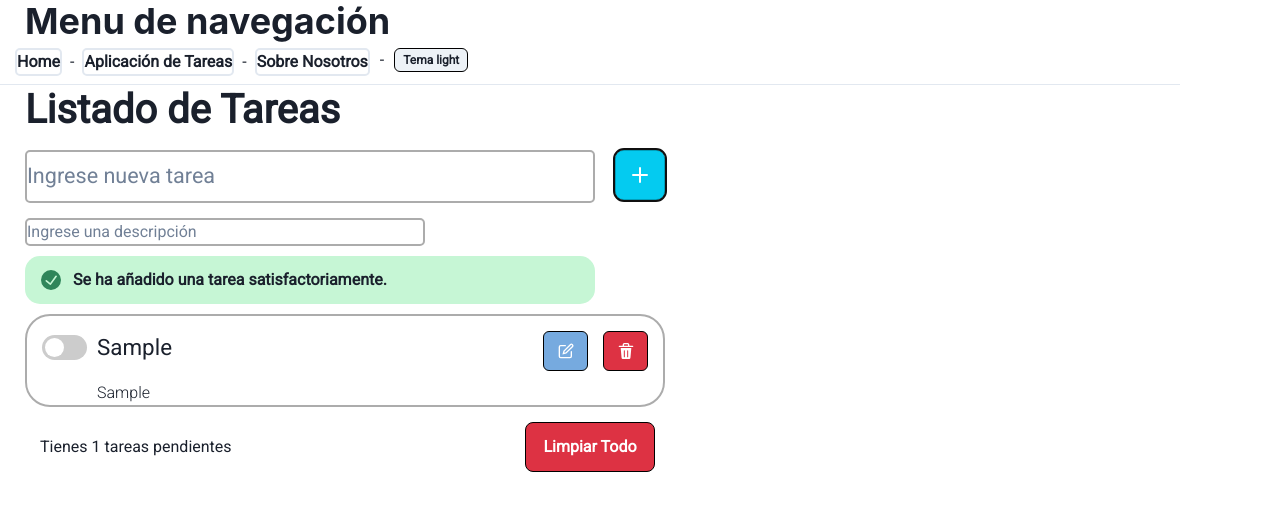
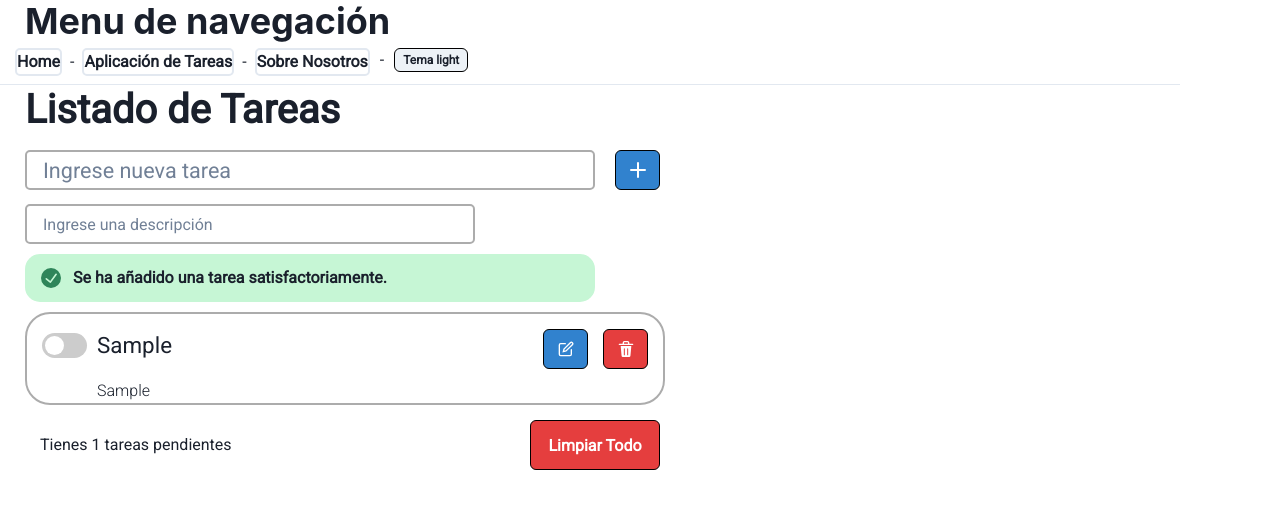
Before and after one commit to erickdavidhz7/my-react-task-list, a React (Vite) app: page /tareas in a window 1280 px wide. Both pictures are taken after typing "Sample", "Sample" into the empty fields and a click on the button 640 px from the left and 175 px from the top of the page. Shown: the top 510 px of the page. Built offline with nearby package versions, Linux system fonts and the light colour scheme.

Commit message:
se añadio modals box y mejoró el estilos

```diff
--- a/src/App.css
+++ b/src/App.css
@@ -17,15 +17,6 @@ button {
   color: white;
   cursor: pointer;
   transition: border-color 0.25s;
-}
-button:hover {
-  border-color: #019fbb;
-  background-color: #78ebff;
-  color: white;
-}
-button:focus,
-button:focus-visible {
-  outline: 4px auto -webkit-focus-ring-color;
 }
 
 .headerComp {
@@ -60,7 +51,7 @@ button:focus-visible {
   width: 570px;
 }
 #txt2 {
-  margin-top: 15px;
+  margin-top: 2px;
   margin-bottom: 10px;
   font-size: 1em;
   border-radius: 5px;
@@ -68,12 +59,12 @@ button:focus-visible {
   border-color: #acacac;
   grid-column: 1/3;
   grid-row: 2;
-  width: 400px;
+  width: 450px;
 }
 
 #boton {
-  width: 50px;
-  height: 50px;
+  width: 45px;
+  height: 40px;
   grid-row: 1;
   grid-column: 2;
   border-radius: 8px;
@@ -138,9 +129,7 @@ button:focus-visible {
 }
 
 #guardarEditarTarea {
-  display: flex;
   margin-top: 7px;
-
   margin-left: 15px;
   margin-right: 15px;
   background-color: #76aadf;
@@ -176,7 +165,6 @@ button:focus-visible {
 
 #eliminarTarea {
   margin-right: 15px;
-  background-color: #dd3243;
   width: 45px;
   color: white;
 }
@@ -191,7 +179,7 @@ button:focus-visible {
   font-weight: 600;
   width: 130px;
   height: 50px;
-  margin-right: 80px;
+  margin-right: 70px;
   background-color: #dd3243;
 }
 
--- a/src/App.jsx
+++ b/src/App.jsx
@@ -2,25 +2,32 @@ import "./App.css";
 import { Route, Routes } from "react-router-dom";
 import Menu from "./components/Menu";
 import { Suspense, lazy } from "react";
-import { Heading } from "@chakra-ui/react";
+import { Heading, Spinner } from "@chakra-ui/react";
 
-const Home = lazy(() => import("./pages/Home"))
-const SobreNosotros = lazy(() => import("./pages/SobreNosotros"))
-const Tareas = lazy(() => import("./pages/Tareas"))
+const Home = lazy(() => import("./pages/Home"));
+const SobreNosotros = lazy(() => import("./pages/SobreNosotros"));
+const Tareas = lazy(() => import("./pages/Tareas"));
 
 function App() {
-
   return (
     <div>
-      <Suspense fallback={<Heading>Cargando...</Heading>}>
-      <Heading paddingLeft="25px" as="h1">Menu de navegación</Heading>
-      <Menu/>
-      <hr/>
-      <Routes>
-        <Route exact path="/" element={<Home/>}/>
-        <Route path="/tareas" element={<Tareas/>} />
-        <Route path="/Sobre_Nosotros" element={<SobreNosotros/>}></Route>
-      </Routes>
+      <Suspense
+        fallback={
+          <Spinner thickness="4px" marginLeft="80px" marginTop="120px" size="xl">
+            Cargando...
+          </Spinner>
+        }
+      >
+        <Heading paddingLeft="25px" as="h1">
+          Menu de navegación
+        </Heading>
+        <Menu />
+        <hr />
+        <Routes>
+          <Route exact path="/" element={<Home />} />
+          <Route path="/tareas" element={<Tareas />} />
+          <Route path="/Sobre_Nosotros" element={<SobreNosotros />}></Route>
+        </Routes>
       </Suspense>
     </div>
   );
--- a/src/components/FooterTask.jsx
+++ b/src/components/FooterTask.jsx
@@ -1,19 +1,43 @@
-import { useContext } from "react";
+import { useContext, useRef } from "react";
 import { MiContexto } from "../context/crearContexto";
+import { Button, AlertDialog, AlertDialogBody, AlertDialogFooter, AlertDialogHeader, AlertDialogContent, AlertDialogOverlay, useDisclosure } from "@chakra-ui/react";
 
 export default function FooterTask() {
   const { tareasList, deleteAllTareas } = useContext(MiContexto);
   let numeroTareasPendientes = tareasList.filter((tarea) => !tarea.estado).length;
+  const { isOpen, onOpen, onClose } = useDisclosure();
+  const cancelRef = useRef();
 
   const eliminarTodasTareas = () => {
     deleteAllTareas();
+    onClose();
   };
   return (
     <div className="Footer">
       <p className="tareasPendientes">Tienes {numeroTareasPendientes} tareas pendientes</p>
-      <button type="button" id="eliminarTodasTarea" onClick={eliminarTodasTareas}>
+      <Button colorScheme="red" type="button" marginRight="75px" fontWeight="600" width="130px" height="50px" onClick={onOpen}>
         Limpiar Todo
-      </button>
+      </Button>
+      <AlertDialog isOpen={isOpen} leastDestructiveRef={cancelRef} onClose={onClose}>
+        <AlertDialogOverlay>
+          <AlertDialogContent>
+            <AlertDialogHeader fontSize="lg" fontWeight="bold">
+              Eliminar Todas las Tareas
+            </AlertDialogHeader>
+
+            <AlertDialogBody>¿Estás seguro?</AlertDialogBody>
+
+            <AlertDialogFooter>
+              <Button ref={cancelRef} onClick={onClose}>
+                Cancelar
+              </Button>
+              <Button colorScheme="red" onClick={eliminarTodasTareas} ml={3}>
+                Eliminar
+              </Button>
+            </AlertDialogFooter>
+          </AlertDialogContent>
+        </AlertDialogOverlay>
+      </AlertDialog>
     </div>
   );
 }
--- a/src/components/Task.jsx
+++ b/src/components/Task.jsx
@@ -1,16 +1,17 @@
-import { useState, useContext } from "react";
+import { useState, useContext, useRef } from "react";
 import { MiContexto } from "../context/crearContexto";
 import TaskEdit from "./TaskEdit";
 import Checkbox from "./Checkbox";
 import { DeleteIcon, EditIcon } from "@chakra-ui/icons";
-import { IconButton } from "@chakra-ui/react";
-
+import { Button, IconButton, AlertDialog, AlertDialogBody, AlertDialogFooter, AlertDialogHeader, AlertDialogContent, AlertDialogOverlay, useDisclosure } from "@chakra-ui/react";
 
 export default function Task(props) {
   const { idTarea, nombreTarea, estadoTarea, descripcion } = props;
   const { deleteTarea, checkTarea } = useContext(MiContexto);
   const [checkeado, setCheckeado] = useState(estadoTarea);
   const [isShown, setIsShown] = useState(false);
+  const { isOpen, onOpen, onClose } = useDisclosure();
+  const cancelRef = useRef();
 
   const handleChange = (event) => {
     setCheckeado(event.target.checked);
@@ -26,6 +27,7 @@ export default function Task(props) {
 
   const handleEliminarTareaClick = () => {
     deleteTarea(idTarea);
+    onClose();
   };
 
   const handleEditarTareaClick = () => {
@@ -45,8 +47,28 @@ export default function Task(props) {
             </form>
           }
           <div id="botonesTarea">
-            <IconButton icon={<EditIcon />} type="button" id="editarTarea" onClick={handleEditarTareaClick}></IconButton>
-            <IconButton icon={<DeleteIcon />} type="button" id="eliminarTarea" onClick={handleEliminarTareaClick}></IconButton>
+            <IconButton icon={<EditIcon />} type="button" colorScheme="blue" marginRight="15px" width="45px" onClick={handleEditarTareaClick}></IconButton>
+            <IconButton icon={<DeleteIcon />} type="button" colorScheme="red" marginRight="15px" width="45px" onClick={onOpen}></IconButton>
+            <AlertDialog isOpen={isOpen} leastDestructiveRef={cancelRef} onClose={onClose}>
+              <AlertDialogOverlay>
+                <AlertDialogContent>
+                  <AlertDialogHeader fontSize="lg" fontWeight="bold">
+                    Eliminar Tarea
+                  </AlertDialogHeader>
+
+                  <AlertDialogBody>¿Estás seguro?</AlertDialogBody>
+
+                  <AlertDialogFooter>
+                    <Button ref={cancelRef} onClick={onClose}>
+                      Cancelar
+                    </Button>
+                    <Button colorScheme="red" onClick={handleEliminarTareaClick} ml={3}>
+                      Eliminar
+                    </Button>
+                  </AlertDialogFooter>
+                </AlertDialogContent>
+              </AlertDialogOverlay>
+            </AlertDialog>
           </div>
           <p id="descripcionTarea">{descripcion}</p>
         </div>
--- a/src/components/TaskEdit.jsx
+++ b/src/components/TaskEdit.jsx
@@ -1,17 +1,20 @@
-import { useContext, useState } from "react";
+import { useContext, useRef, useState } from "react";
 import { MiContexto } from "../context/crearContexto";
 import { CloseIcon, CheckIcon } from "@chakra-ui/icons";
-import { IconButton, Alert, AlertIcon, AlertTitle, AlertDescription } from "@chakra-ui/react";
+import { Input, Button, IconButton, AlertDialog, AlertDialogBody, AlertDialogFooter, AlertDialogHeader, AlertDialogContent, AlertDialogOverlay, useDisclosure } from "@chakra-ui/react";
 
 export default function TaskEdit(props) {
   const { idTarea, nombreTarea, descripcion, setIsShown } = props;
   const [inputNombre, setInputNombre] = useState(nombreTarea);
   const [inputDescripcion, setInputDescripcion] = useState(descripcion);
+  const { isOpen, onOpen, onClose } = useDisclosure();
+  const cancelRef = useRef();
 
   const { editarTarea } = useContext(MiContexto);
 
   const handleGuardarCambiosClick = () => {
     editarTarea(idTarea, inputNombre, inputDescripcion);
+    onClose();
     setIsShown((previous) => !previous);
   };
 
@@ -23,14 +26,35 @@ export default function TaskEdit(props) {
     <div className="task">
       <form id="tituloTarea">
         <label id="nombreTarea">
-          <input id="nuevoNombreTarea" defaultValue={nombreTarea} type="text" onChange={(e) => setInputNombre(e.target.value)}></input>
+          <Input id="nuevoNombreTarea" defaultValue={nombreTarea} type="text" onChange={(e) => setInputNombre(e.target.value)}></Input>
         </label>
       </form>
       <div id="botonesTarea">
-        <IconButton type="button" id="guardarEditarTarea" icon={<CheckIcon />} onClick={handleGuardarCambiosClick}></IconButton>
-        <IconButton type="button" id="cancelarEditarTarea" icon={<CloseIcon />} onClick={handleCancelarCambiosClick}></IconButton>
+        <IconButton type="button" colorScheme="blue" marginTop="7px" marginLeft="15px" marginRight="15px" width="45px"  icon={<CheckIcon />} onClick={onOpen}></IconButton>
+        <IconButton type="button" colorScheme="red" marginTop="7px" marginRight="15px" width="45px"  icon={<CloseIcon />} onClick={handleCancelarCambiosClick}></IconButton>
+
+        <AlertDialog isOpen={isOpen} leastDestructiveRef={cancelRef} onClose={onClose}>
+          <AlertDialogOverlay>
+            <AlertDialogContent>
+              <AlertDialogHeader fontSize="lg" fontWeight="bold">
+                Guardar Cambios
+              </AlertDialogHeader>
+
+              <AlertDialogBody>¿Estás seguro?</AlertDialogBody>
+
+              <AlertDialogFooter>
+                <Button ref={cancelRef} onClick={onClose}>
+                  Cancelar
+                </Button>
+                <Button colorScheme="blue" onClick={handleGuardarCambiosClick} ml={3}>
+                  Guardar
+                </Button>
+              </AlertDialogFooter>
+            </AlertDialogContent>
+          </AlertDialogOverlay>
+        </AlertDialog>
       </div>
-      <input id="nuevaDescripcionTarea" defaultValue={descripcion} type="text" onChange={(e) => setInputDescripcion(e.target.value)}></input>
+      <Input id="nuevaDescripcionTarea" height="30px" defaultValue={descripcion} type="text" onChange={(e) => setInputDescripcion(e.target.value)}></Input>
     </div>
   );
 }
--- a/src/components/TaskInput.jsx
+++ b/src/components/TaskInput.jsx
@@ -2,7 +2,7 @@ import { useContext, useState } from "react";
 import { MiContexto } from "../context/crearContexto";
 import { AddIcon } from "@chakra-ui/icons";
 import { IconButton } from "@chakra-ui/react";
-import { Alert, AlertIcon, AlertTitle, AlertDescription } from "@chakra-ui/react";
+import { Alert, AlertIcon, AlertTitle, AlertDescription, Input  } from "@chakra-ui/react";
 
 export default function TaskInput() {
   const [inputTarea, setInputTarea] = useState("");
@@ -40,9 +40,9 @@ export default function TaskInput() {
   return (
     <div className="inputBar">
       <form id="formularioTarea" onSubmit={handleSubmit}>
-        <input id="txt1" type="text" name="txt1" placeholder="Ingrese nueva tarea" onChange={handleChangeTarea} value={inputTarea} />
-        <input id="txt2" type="text" name="txt2" placeholder="Ingrese una descripción" onChange={handleChangeDescripcion} value={inputDescripcion} />
-        <IconButton type="submit" id="boton" icon={<AddIcon />} onClick={handleNuevaTareaClick} />
+        <Input id="txt1" type="text" name="txt1" placeholder="Ingrese nueva tarea" onChange={handleChangeTarea} value={inputTarea} />
+        <Input id="txt2" type="text" name="txt2" placeholder="Ingrese una descripción" onChange={handleChangeDescripcion} value={inputDescripcion} />
+        <IconButton colorScheme="blue" type="submit" width="45px" height="40px" marginLeft="20px" icon={<AddIcon />} onClick={handleNuevaTareaClick} />
         <Alert width="570px" flexWrap="wrap" justifyItems="end" borderRadius="15px" display={displayError} status="error">
           <AlertIcon />
           <AlertTitle>¡El nombre de la tarea es muy corto!</AlertTitle>
```
Also changed, not shown: src/components/Menu.jsx (+4 -3 lines).
